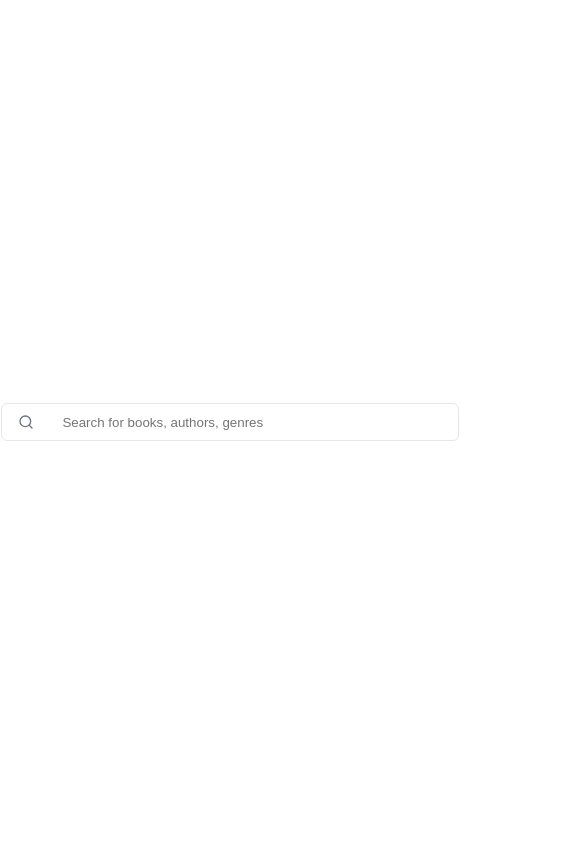
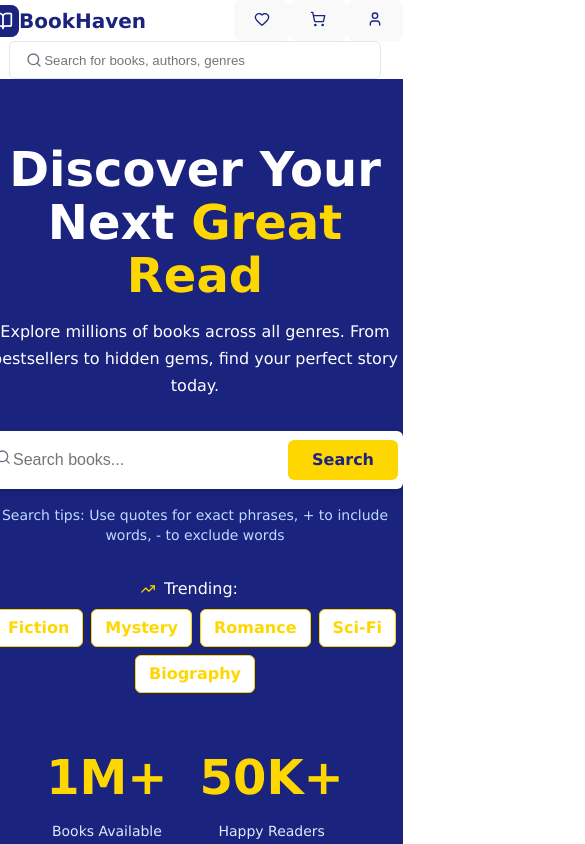
Before and after one commit to RaheeqMousa/BookHaven, a React (Vite) app: page / in a window 390 px wide. Shown: the top 844 px of the page, 585 px wide, since content can reach past the window. Built offline with nearby package versions, Linux system fonts and the light colour scheme.

Commit message:
Introsection component, responsive screens

```diff
--- a/src/App.jsx
+++ b/src/App.jsx
@@ -1,5 +1,6 @@
 import React, {Suspense, lazy} from 'react'
 import { BrowserRouter, Routes, Route } from 'react-router-dom'
+import Home from './pages/Home/Home'
 
 const MainLayout = lazy(() => import('./Layouts/MainLayout'))
 
@@ -11,7 +12,7 @@ function App() {
       <BrowserRouter>
           <Routes>
             <Route path="/" element={<MainLayout />}>
-
+              <Route index element={<Home />} />
             </Route>
 
           </Routes>
--- /dev/null
+++ b/src/Components/IntroSection/IntroSection.jsx
@@ -0,0 +1,63 @@
+import Style from './IntroSection.module.scss'
+import UpsideImg from '../../assets/Images/upside.svg'
+import SearchImg from '../../assets/Images/search.svg'
+
+function IntroSection() {
+    return (
+        <section className={`${Style.hero}`}>
+            <div className='container'>
+                <div className={`row flex-direction-column ${Style['hero-row']}`}>
+                    <h1>Discover Your Next <span>Great Read</span></h1>
+                    <p className={Style.subtitle}>Explore millions of books across all genres. From bestsellers to hidden gems, find
+                        your perfect story today.</p>
+                    <div className={`row flex-direction-column ${Style['search-field']}`}>
+                        <div className={`row ${Style['search-box']}`}>
+                            <div className={Style['search-input']}>
+                                <img src={SearchImg}  width={16} height={16}/>
+                                <input type="text" placeholder="Search books..." />
+                            </div>
+
+                            <button>Search</button>
+                        </div>
+
+                        <p className={Style.tips}>Search tips: Use quotes for exact phrases, + to include words, - to exclude words</p>
+
+                    </div>
+
+                    <div className={`row ${Style['tags-container']}`}>
+                        <div className='row'>
+                            <img src={UpsideImg} width={16} height={16} />
+                            <p>Trending:</p>
+                        </div>
+
+                        <div className={`row ${Style['tags']}`}>
+                            <div className={Style['tag']}>Fiction</div>
+                            <div className={Style['tag']}>Mystery</div>
+                            <div className={Style['tag']}>Romance</div>
+                            <div className={Style['tag']}>Sci-Fi</div>
+                            <div className={Style['tag']}>Biography</div>
+                        </div>
+                    </div>
+
+                    <div className={`row ${Style.stats}`}>
+                        <div className={`row flex-direction-column ${Style.stat}`}>
+                            <h2>1M+</h2>
+                            <p>Books Available</p>
+                        </div>
+                        <div className={`row flex-direction-column ${Style.stat}`}>
+                            <h2>50K+</h2>
+                            <p>Happy Readers</p>
+                        </div>
+                        <div className={`row flex-direction-column ${Style.stat}`}>
+                            <h2>4.8★</h2>
+                            <p>Average Rating</p>
+                        </div>
+
+                    </div>
+                </div>
+            </div>
+        </section>
+    );
+
+}
+export default IntroSection;
--- /dev/null
+++ b/src/Components/IntroSection/IntroSection.module.scss
@@ -0,0 +1,151 @@
+.hero {
+    background-color: var(--mainColor);
+    color: white;
+    width: 100%;
+    padding: 64px 0px;
+
+    h1 {
+        font-size: 48px;
+        text-align: center;
+
+        span {
+            color: #FFD700;
+            text-align: center;
+        }
+    }
+
+    .hero-row {
+        gap: 16px;
+    }
+
+    .subtitle {
+        text-align: center;
+        line-height: 27px;
+        max-width: 672px;
+    }
+
+
+
+    .search-field {
+        padding-top: 16px;
+        gap: 16px;
+        justify-content: center;
+        width: 768px;
+        max-width: 768px;
+        p {
+            color: #BEDBFF;
+        }
+
+        .search-box {
+            display: flex;
+            align-items: center;
+            background-color: #fff;
+            border-radius: 6px;
+            box-shadow: 0 2px 6px rgba(0, 0, 0, 0.15);
+            width: 100%;
+
+            .search-input{
+                margin-left: 8px;
+                flex-grow: 1;
+            input {
+                flex: 1;
+                border: none;
+                font-size: 1rem;
+                width: 90%;
+                height: 56px;
+
+            }
+        }
+
+
+            button {
+                background-color: #FFD700;
+                color: var(--mainColor);
+                border: none;
+                font-weight: bold;
+                margin-right: 5px;
+                padding: 8px 24px;
+                border-radius: 6px;
+                height: 40px;
+            }
+
+
+        }
+        @media screen and (max-width:768px) {
+            width: 100%;
+        }
+
+            .tips {
+        font-size: 14px;
+        line-height: 20px;
+        text-align: center;
+    }
+    }
+}
+
+.tags-container {
+    gap: 8px;
+    justify-content: center;
+    padding-top: 16px;
+
+    p {
+        &:first-of-type {
+            padding-right: 12px;
+        }
+    }
+
+    div:first-of-type {
+        gap: 8px;
+    }
+
+    .tags {
+        gap: 8px;
+
+        .tag {
+            background-color: white;
+            color: #0d1a73;
+            padding: 6px 13px;
+            border-radius: 6px;
+            font-weight: bold;
+            border: 1px solid #FFD700;
+            color: #FFD700;
+        }
+
+        @media screen and (max-width:426px) {
+            justify-content: center;
+        }
+    }
+}
+
+.stats {
+    gap: 32px;
+    padding-top: 32px;
+    flex-wrap: nowrap;
+
+    .stat {
+        gap: 8px;
+        width: 350px;
+        color: #FFD700;
+        font-size: 32px;
+
+
+        p {
+            font-size: 14px;
+            color: #DBEAFE;
+
+        }
+
+        @media screen and (max-width:425px) {
+            width: fit-content;
+        }
+    }
+
+    @media screen and (max-width:1200px) {
+        width: 100%;
+    }
+
+    @media screen and (max-width:600px) {
+        justify-content: center;
+        flex-wrap: wrap;
+    }
+}
--- a/src/Components/Navbar/Navbar.jsx
+++ b/src/Components/Navbar/Navbar.jsx
@@ -4,15 +4,16 @@ import CartImg from '../../assets/Images/cart.svg'
 import Style from './Navbar.module.scss'
 import SearchBar from '../SearchBar/SearchBar'
 
-function Navbar(){
+function Navbar() {
 
-    return(
-        <header className='flex'>
+    return (
+        <header className='row justify-content-center'>
+            <div className={`row container ${Style['header-container']}`}>
                 <div className='row'>
                     <img src='/logo.png' width={32} height={32} />
                     <h1>BookHaven</h1>
                 </div>
-            <div className='row'>
+                <div className={`row justify-content-center ${Style.search}`}>
                     <SearchBar />
                 </div>
                 <div className='row'>
@@ -26,6 +27,7 @@ function Navbar(){
                         <img src={ProfileImg} width={16} height={16} />
                     </button>
                 </div>
+            </div>
         </header>
     );
 }
--- a/src/Components/Navbar/Navbar.module.scss
+++ b/src/Components/Navbar/Navbar.module.scss
@@ -1,7 +1,19 @@
 
 header{
-    gap:159px;
     height: 64px;
+    opacity: 1;
+    z-index: 500;
+    position: sticky;
+    top: 0px;
+    width:100%;
+    background-color: white;
+
+    .header-container{
+        gap: 159px ;
+        @media screen and (max-width:1150px) {
+            gap:0px
+        }
+    }
 
     h1{
         color: var(--mainColor);
@@ -10,12 +22,23 @@ header{
     }
 
     div{
-        &:first-of-type{
-            gap: 8px;
-        }
-
         &:nth-of-type(2){
             padding: 0px 32px;
+            @media screen and (max-width:600px) {
+                padding: 0;
+            }
         }
     }
+
+    .search{
+        @media screen and (max-width:600px) {
+            order: 2;
+            width: 100%;
+            justify-content: center;
+        }
+    }
+
+            @media screen and (max-width:600px) {
+           height: fit-content;
+        }
 }
--- a/src/Components/SearchBar/SearchBar.module.scss
+++ b/src/Components/SearchBar/SearchBar.module.scss
@@ -1,14 +1,23 @@
 
 .search-field{
-    width: 100%;
     width: 440px;
     height: 36px;
     border-radius: 6px;
     border: 1px solid #E5E7EB;
     padding-left: 16px;
     input{
+        flex: 1;
         width: 394px;
         border: none;
         font-weight: 500;
     }
+
+    @media screen and (max-width:768px) {
+        width: 250px;
+    }
+
+    @media screen and (max-width:600px) {
+        width: 85%;
+    }
+
 }
--- a/src/Layouts/MainLayout.jsx
+++ b/src/Layouts/MainLayout.jsx
@@ -5,7 +5,7 @@ function MainLayout(){
     return (
         <>
             <Navbar/>
-            <main>
+            <main >
                 <Outlet/>
             </main>
         </>
--- a/src/Styles/base.css
+++ b/src/Styles/base.css
@@ -6,8 +6,7 @@
 body{
     font-family: var(--mainFont);
     display: flex;
-    justify-content: center;
-    align-items: center;
+    align-items: stretch;
     flex-direction: column;
 }
 
@@ -40,7 +39,7 @@ a{
 }
 
 .container{
-    max-width:80%;
+    max-width:1200px;
     justify-self: center;
 }
 
@@ -64,8 +63,12 @@ a{
     align-items: flex-end;
 }
 
-.align-center{
+.align-items-center{
     align-items: center;
+}
+
+.justify-content-center{
+    justify-content: center;
 }
 
 .error{
@@ -79,3 +82,9 @@ button{
     border: none;
     background-color: white;
 }
+
+@media screen and (max-width:1200px) {
+    .container{
+        width: 100%;
+    }
+}
--- /dev/null
+++ b/src/assets/pages/Home/Home.jsx
@@ -0,0 +1,9 @@
+
+function Home(){
+
+    return (
+        <>
+        </>
+    );
+}
+export default Home;
--- /dev/null
+++ b/src/pages/Home/Home.jsx
@@ -0,0 +1,11 @@
+import IntroSection from "../../Components/IntroSection/IntroSection";
+
+function Home(){
+
+    return(
+        <>
+            <IntroSection />
+        </>
+    );
+}
+export default Home;
```
Also changed, not shown: src/assets/Images/upside.svg (added), src/pages/Home/Home.module.scss (added). Lines whose indentation alone changed are shown as unchanged.
